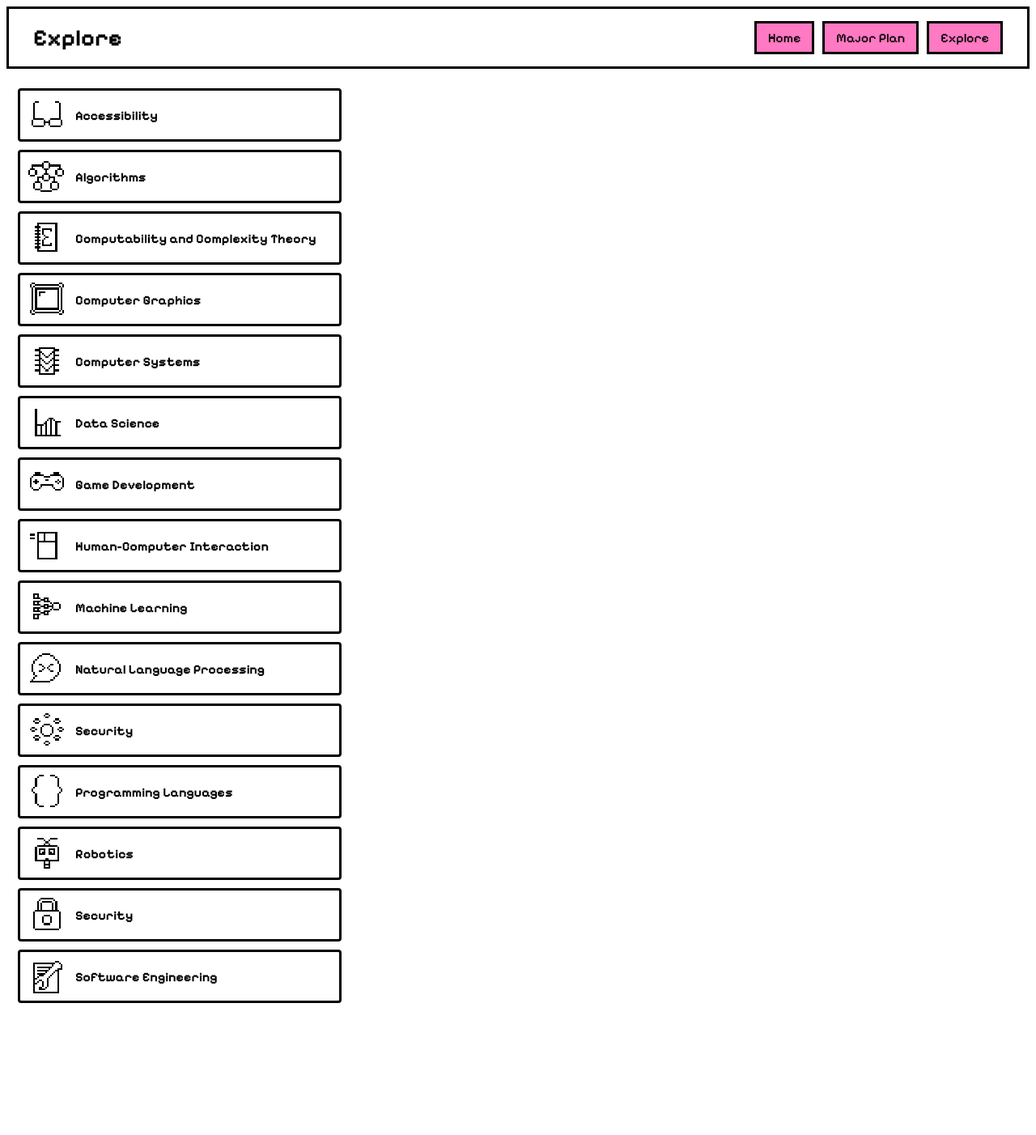
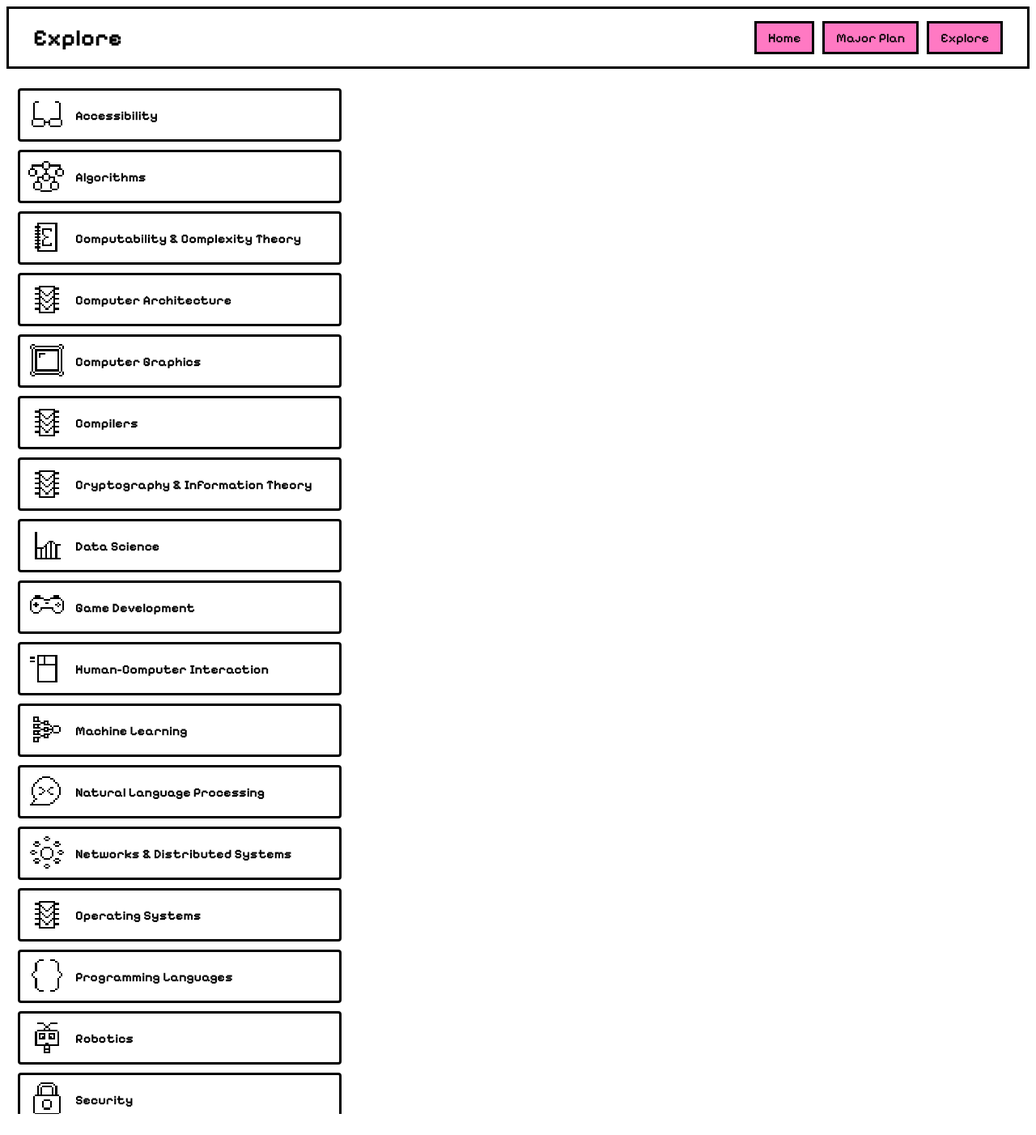
Before and after one commit to ninahowley/cs-hub, a Flask app: page /explore in a window 1280 px wide. Shown: the top 1402 px of the page at 81% size. Run offline with Flask 3, Linux system fonts and the light colour scheme.

Commit message:
add new topics

```diff
--- a/static/style.css
+++ b/static/style.css
@@ -6,11 +6,11 @@ body {
     font-optical-sizing: auto;
     font-weight: 500; /* weight 400-700*/
     font-style: normal;
-    scrollbar-color: #ff79c3;
 }
 a {
     color:#324ba5;
 }
+
 
 .vt323-regular {
   font-family: "VT323", monospace;
@@ -98,8 +98,8 @@ a {
 }
 
 /* FLASHED MESSAGE */
-.flashed-message {
-    color:#b9387f;
+.flashed_message {
+    color:#ff79c3;
 }
 
 @media (max-width: 768px) {
--- a/templates/explore.html
+++ b/templates/explore.html
@@ -74,7 +74,32 @@
         <!-- COMPUTABILITY AND COMPLEX THEORY -->
         <div class="topic" data-popup="theory">
             <img src="{{ url_for('static', filename='icons/theory.png') }}" class="icon" alt="Theory">
-            <span>Computability and Complexity Theory</span>
+            <span>Computability & Complexity Theory</span>
+        </div>
+        <div class="popup hidden" id="theory">
+            <div class="popup-header">
+                <button class="close-button"> × </button>
+            </div>
+            <div class="popup-body-wrap">
+            <div class="popup-body">
+                <h2>Computability & Complexity Theory</h2>
+            </div>
+            </div>
+        </div>
+        <!-- COMPUTER ARCHITECTURE-->
+        <div class="topic" data-popup="arch">
+            <img src="{{ url_for('static', filename='icons/systems.png') }}" class="icon">
+            <span>Computer Architecture</span>
+        </div>
+        <div class="popup hidden" id="arch">
+            <div class="popup-header">
+                <button class="close-button"> × </button>
+            </div>
+            <div class="popup-body-wrap">
+            <div class="popup-body">
+                <h2>Computer Architecture</h2>
+            </div>
+            </div>
         </div>
         <!-- COMPUTER GRAPHICS -->
         <div class="topic" data-popup="graphics">
@@ -91,10 +116,35 @@
             </div>
             </div>
         </div>
-        <!-- COMPUTER SYSTEMS -->
-        <div class="topic" data-popup="systems">
-            <img src="{{ url_for('static', filename='icons/systems.png') }}" class="icon" alt="Systems">
-            <span>Computer Systems</span>
+        <!-- COMPILERS -->
+        <div class="topic" data-popup="compilers">
+            <img src="{{ url_for('static', filename='icons/systems.png') }}" class="icon">
+            <span>Compilers</span>
+        </div>
+        <div class="popup hidden" id="compilers">
+            <div class="popup-header">
+                <button class="close-button"> × </button>
+            </div>
+            <div class="popup-body-wrap">
+            <div class="popup-body">
+                <h2>Compilers :D</h2>
+            </div>
+            </div>
+        </div>
+        <!-- CRYPTOGRAPHY -->
+        <div class="topic" data-popup="cryptography">
+            <img src="{{ url_for('static', filename='icons/systems.png') }}" class="icon">
+            <span>Cryptography & Information Theory</span>
+        </div>
+        <div class="popup hidden" id="cryptography">
+            <div class="popup-header">
+                <button class="close-button"> × </button>
+            </div>
+            <div class="popup-body-wrap">
+            <div class="popup-body">
+                <h2>Cryptography & Information Theory</h2>
+            </div>
+            </div>
         </div>
         <!-- DATA SCIENCE -->
         <div class="topic" data-popup="data">
@@ -112,7 +162,7 @@
             </div>
         </div>
         <!-- GAME DEVELOPMENT -->
-        <div class="topic" data-popu="game">
+        <div class="topic" data-popup="game">
             <img src="{{ url_for('static', filename='icons/game_design.png') }}" class="icon" alt="Game Development">
             <span>Game Development</span>
         </div>
@@ -173,16 +223,31 @@
         </div>
         <!--NETWORKING-->
          <div class="topic" data-popup="networks">
-            <img src="{{ url_for('static', filename='icons/networks.png') }}" class="icon" alt="Security">
-            <span>Security</span>
+            <img src="{{ url_for('static', filename='icons/networks.png') }}" class="icon">
+            <span>Networks & Distributed Systems</span>
         </div>
-        <div class="popup hidden" id="security">
+        <div class="popup hidden" id="networks">
             <div class="popup-header">
                 <button class="close-button"> × </button>
             </div>
             <div class="popup-body-wrap">
             <div class="popup-body">
-                <h2>Security</h2>
+                <h2>Networks & Distributed Systems</h2>
+            </div>
+            </div>
+        </div>
+        <!-- OPERATING SYSTEMS -->
+        <div class="topic" data-popup="os">
+            <img src="{{ url_for('static', filename='icons/systems.png') }}" class="icon" alt="Systems">
+            <span>Operating Systems</span>
+        </div>
+        <div class="popup hidden" id="os">
+            <div class="popup-header">
+                <button class="close-button"> × </button>
+            </div>
+            <div class="popup-body-wrap">
+            <div class="popup-body">
+                <h2>Operating Systems!</h2>
             </div>
             </div>
         </div>
```
